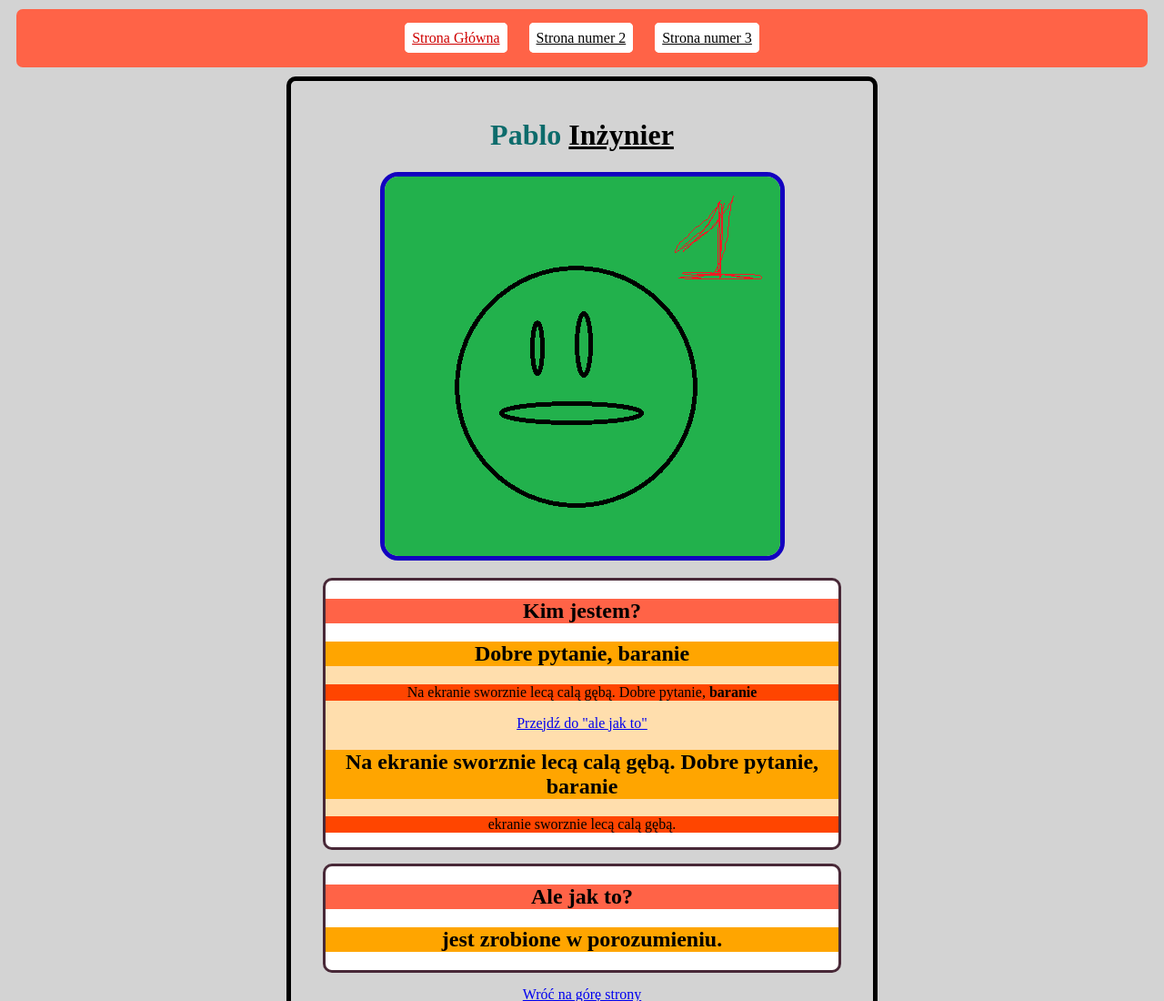
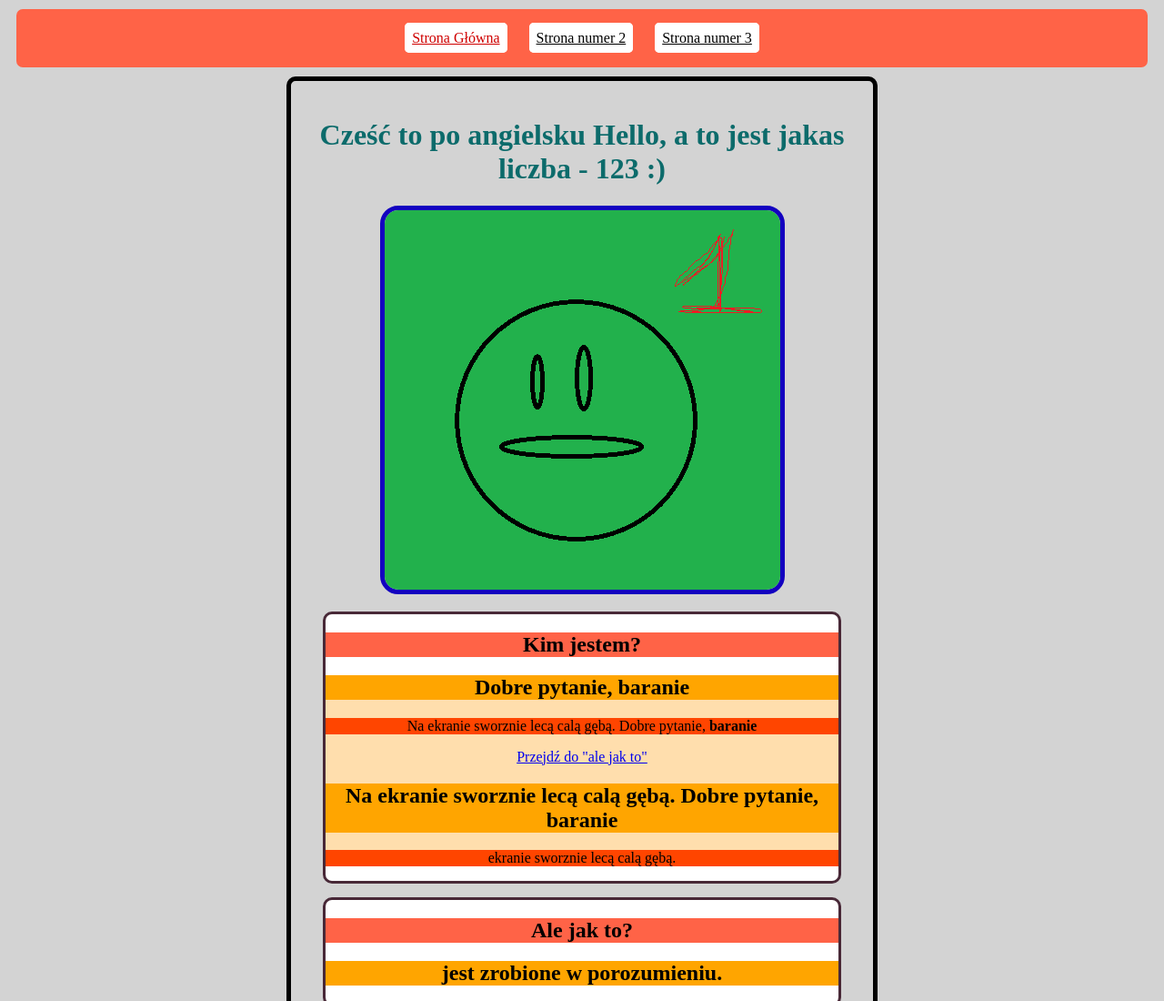
Before and after one commit to pawel-jezior/homepage, a plain HTML site: page index.html in a window 1280 px wide. Shown: the top 1100 px of the page at 91% size. Drawn offline with Linux system fonts and the light colour scheme.

Commit message:
DOM practice

```diff
--- a/index.html
+++ b/index.html
@@ -28,7 +28,7 @@
 
     <main class="main">
       <header id="top">
-        <h1 class="main__title">
+        <h1 class="main__title main__title--js">
           Pablo
           <a
             class="main__link"
--- a/main.js
+++ b/main.js
@@ -8,3 +8,9 @@ console.log(someNumber);
 console.log(
   `Cześć to po angielsku ${helloInConsole}, a to jest jakas liczba - ${someNumber} :)`
 );
+
+const mainTitle = document.querySelector('.main__title--js');
+
+console.log(mainTitle);
+
+mainTitle.innerHTML = `Cześć to po angielsku ${helloInConsole}, a to jest jakas liczba - ${someNumber} :)`
```
